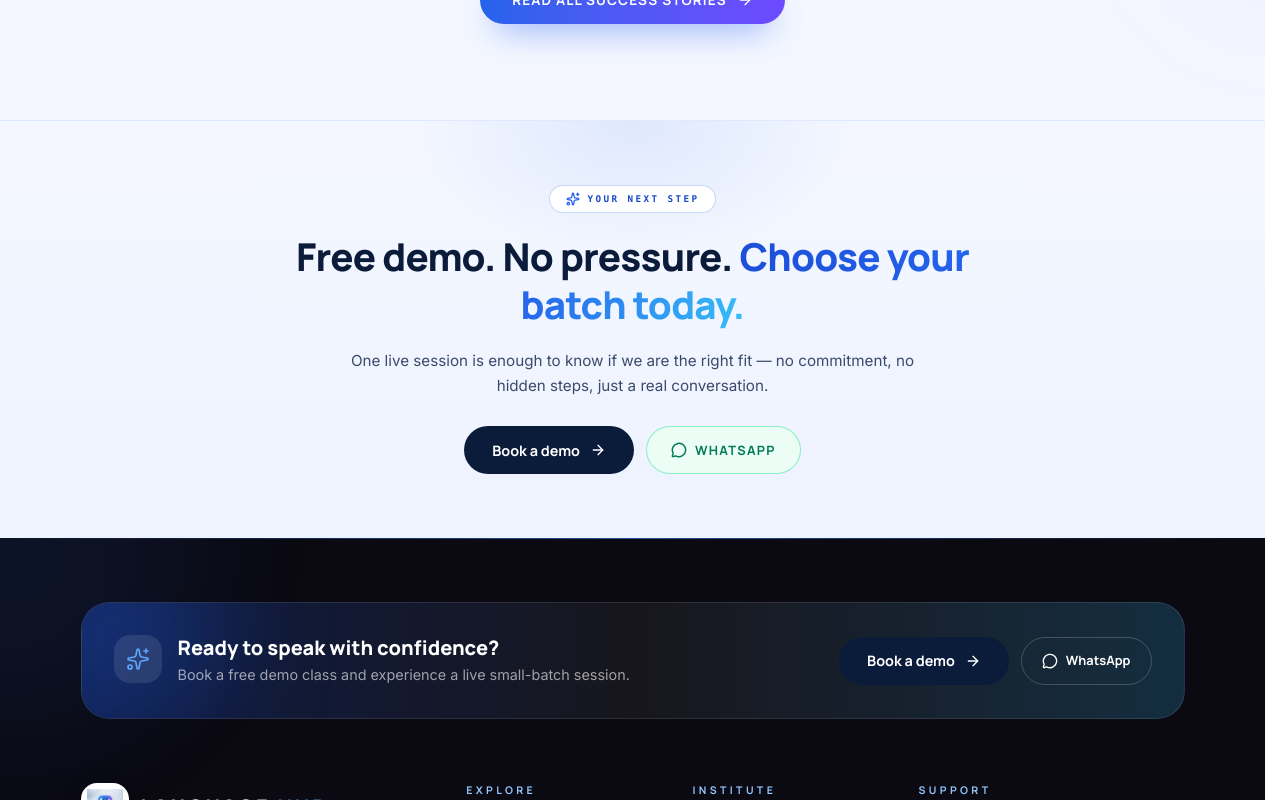
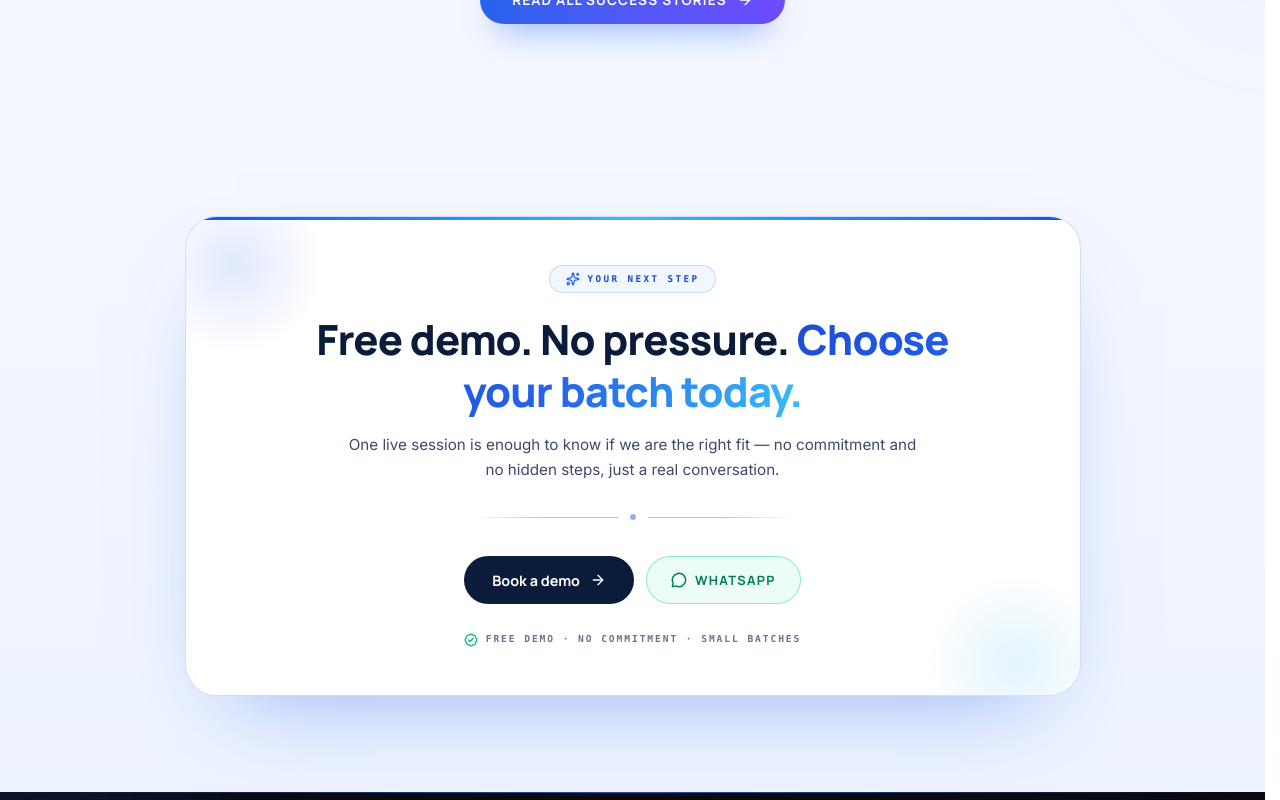
Before and after one commit to huzaifaameer-dev/Language-Hub-Real, a Next.js app: page / in a window 1280 px wide. Shown: the part 7000-7800 px from the top of the page. Built offline with nearby package versions, Linux system fonts and the light colour scheme; no server answers; the database is empty; a web font is replaced by a local one.

Commit message:
fix(ui): closing strip -> refined premium card (glass, blue glows, hairline divider, assurance line)

```diff
--- a/components/contact/ClosingStrip.tsx
+++ b/components/contact/ClosingStrip.tsx
@@ -1,13 +1,13 @@
 "use client";
 
 import { motion } from "framer-motion";
-import { MessageCircle, Sparkles } from "lucide-react";
+import { BadgeCheck, MessageCircle, Sparkles } from "lucide-react";
 import { CONTACT, whatsappLink } from "@/lib/content";
 import { BookDemoButton } from "@/components/contact/BookDemoButton";
 
 const ease = [0.16, 1, 0.3, 1] as const;
 
-/** Compact final CTA strip — replaces the heavy Start-Today card. */
+/** Compact final CTA strip — premium, calm, blue. */
 export function ClosingStrip() {
   const waHref =
     CONTACT.whatsappHref ||
@@ -17,28 +17,51 @@ export function ClosingStrip() {
     <section
       id="cta"
       data-section
-      className="relative overflow-hidden border-t border-[#DCE9FF] bg-[linear-gradient(180deg,#F4F7FF_0%,#EDF3FF_100%)] px-6 py-16 sm:px-12"
+      className="relative overflow-hidden bg-[linear-gradient(180deg,#F4F7FF_0%,#EDF3FF_100%)] px-6 py-20 sm:px-12 sm:py-24"
       aria-label="Start your journey"
     >
-      <div
-        aria-hidden
-        className="pointer-events-none absolute left-1/2 top-0 h-48 w-[40rem] -translate-x-1/2"
-        style={{ background: "radial-gradient(50% 100% at 50% 0%, rgb(37 99 235 / 0.10), transparent 70%)" }}
-      />
-
+      <div className="relative mx-auto max-w-4xl">
         <motion.div
-        initial={{ opacity: 0, y: 16 }}
+          initial={{ opacity: 0, y: 18 }}
           whileInView={{ opacity: 1, y: 0 }}
           viewport={{ once: true, margin: "-40px" }}
-        transition={{ duration: 0.6, ease }}
-        className="relative mx-auto flex max-w-3xl flex-col items-center gap-5 text-center"
+          transition={{ duration: 0.7, ease }}
+          className="relative overflow-hidden rounded-[2rem] border border-[#C7D6FF]/80 bg-white p-8 text-center shadow-[0_40px_90px_-50px_rgb(37_99_235/0.55)] sm:p-12"
         >
-        <span className="inline-flex items-center gap-2 rounded-full border border-[#2563EB]/25 bg-white px-4 py-1.5 font-mono text-[0.58rem] font-bold uppercase tracking-[0.26em] text-[#1647C7] shadow-[0_8px_22px_-14px_rgb(37_99_235/0.6)]">
+          {/* top hairline */}
+          <span
+            aria-hidden
+            className="absolute inset-x-0 top-0 h-[3px] bg-gradient-to-r from-[#1D4ED8] via-[#38BDF8] to-[#1D4ED8]"
+          />
+          {/* soft glows + texture */}
+          <div aria-hidden className="pointer-events-none absolute inset-0">
+            <div
+              className="absolute -left-20 -top-20 h-64 w-64 rounded-[50%]"
+              style={{ background: "radial-gradient(50% 50% at 50% 50%, rgb(37 99 235 / 0.14), transparent 70%)" }}
+            />
+            <div
+              className="absolute -bottom-24 -right-16 h-64 w-64 rounded-[50%]"
+              style={{ background: "radial-gradient(50% 50% at 50% 50%, rgb(14 165 233 / 0.12), transparent 70%)" }}
+            />
+            <div
+              className="absolute inset-0 opacity-[0.12]"
+              style={{
+                backgroundImage: "radial-gradient(rgb(37 99 235 / 0.22) 1px, transparent 1px)",
+                backgroundSize: "26px 26px",
+                maskImage: "radial-gradient(ellipse at 50% 0%, black 0%, transparent 72%)",
+                WebkitMaskImage: "radial-gradient(ellipse at 50% 0%, black 0%, transparent 72%)",
+              }}
+            />
+          </div>
+
+          {/* content */}
+          <div className="relative">
+            <span className="inline-flex items-center gap-2 rounded-full border border-[#2563EB]/20 bg-[#F2F6FF] px-4 py-1.5 font-mono text-[0.58rem] font-bold uppercase tracking-[0.26em] text-[#1647C7]">
               <Sparkles className="h-3.5 w-3.5 text-[#2563EB]" strokeWidth={2.2} />
               Your next step
             </span>
 
-        <h2 className="font-display text-[clamp(1.6rem,3.6vw,2.4rem)] font-extrabold leading-tight tracking-[-0.02em] text-ink">
+            <h2 className="mx-auto mt-5 max-w-2xl font-display text-[clamp(1.7rem,4vw,2.6rem)] font-extrabold leading-tight tracking-[-0.02em] text-ink">
               Free demo. No pressure.{" "}
               <span
                 style={{
@@ -52,12 +75,20 @@ export function ClosingStrip() {
               </span>
             </h2>
 
-        <p className="max-w-xl text-[0.95rem] leading-relaxed text-ink-2">
+            <p className="mx-auto mt-4 max-w-xl text-[0.95rem] leading-relaxed text-ink-2">
               One live session is enough to know if we are the right fit — no
-          commitment, no hidden steps, just a real conversation.
+              commitment and no hidden steps, just a real conversation.
             </p>
 
-        <div className="mt-2 flex flex-wrap items-center justify-center gap-3">
+            {/* divider */}
+            <div className="mx-auto mt-8 flex max-w-xs items-center gap-3">
+              <span aria-hidden className="h-px flex-1 bg-gradient-to-r from-transparent via-[#2563EB]/40 to-[#2563EB]/40" />
+              <span aria-hidden className="h-1.5 w-1.5 rounded-full bg-[#2563EB]/50" />
+              <span aria-hidden className="h-px flex-1 bg-gradient-to-r from-[#2563EB]/40 via-[#2563EB]/40 to-transparent" />
+            </div>
+
+            {/* CTA row */}
+            <div className="mt-9 flex flex-wrap items-center justify-center gap-3">
               <BookDemoButton />
               <a
                 href={waHref}
@@ -69,7 +100,14 @@ export function ClosingStrip() {
                 WhatsApp
               </a>
             </div>
+
+            <p className="mt-7 flex items-center justify-center gap-2 font-mono text-[0.6rem] font-bold uppercase tracking-[0.2em] text-[#64748B]">
+              <BadgeCheck className="h-3.5 w-3.5 text-emerald-500" strokeWidth={2.2} />
+              Free demo · No commitment · Small batches
+            </p>
+          </div>
         </motion.div>
+      </div>
     </section>
   );
 }
```
Lines whose indentation alone changed are shown as unchanged.
